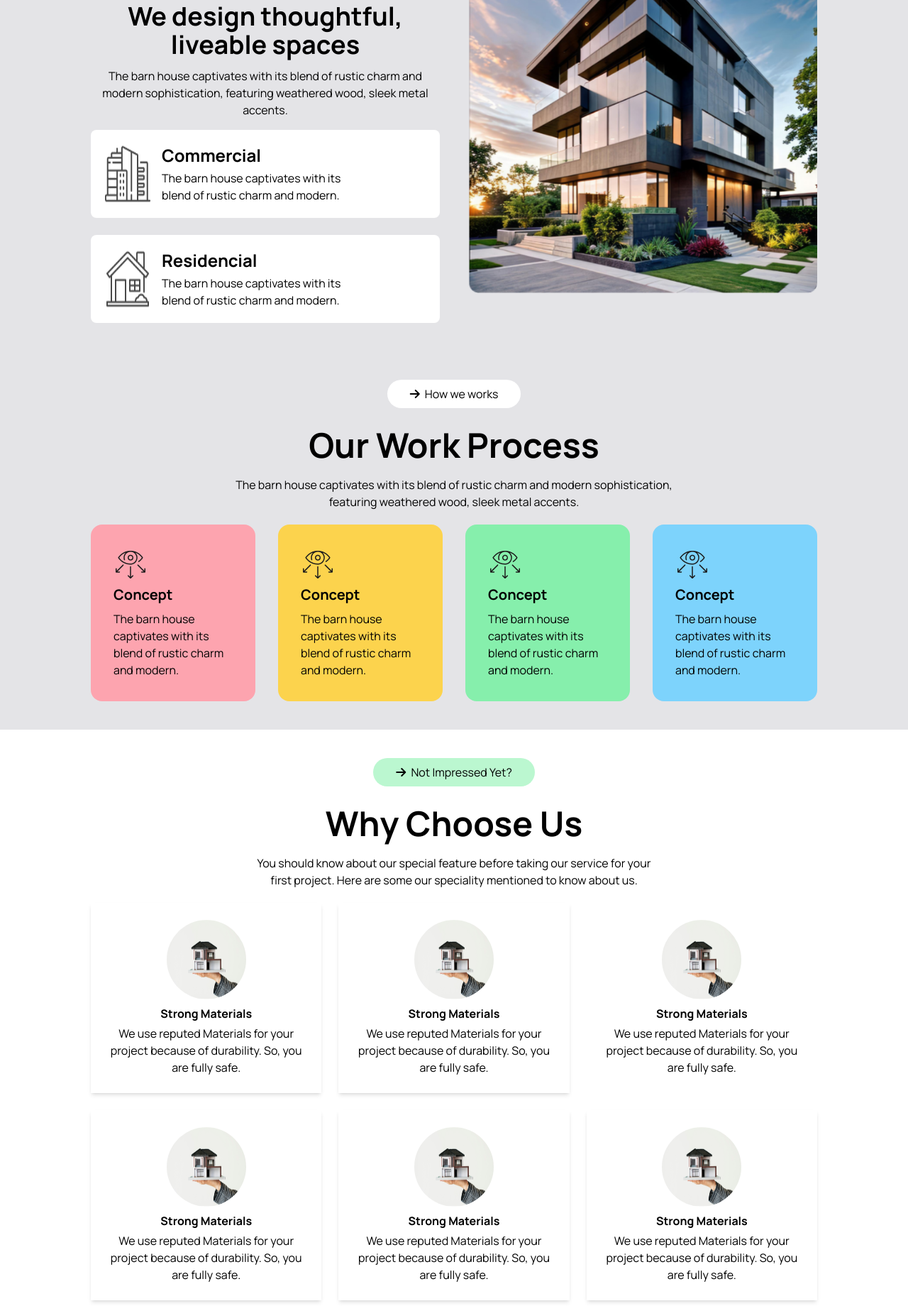
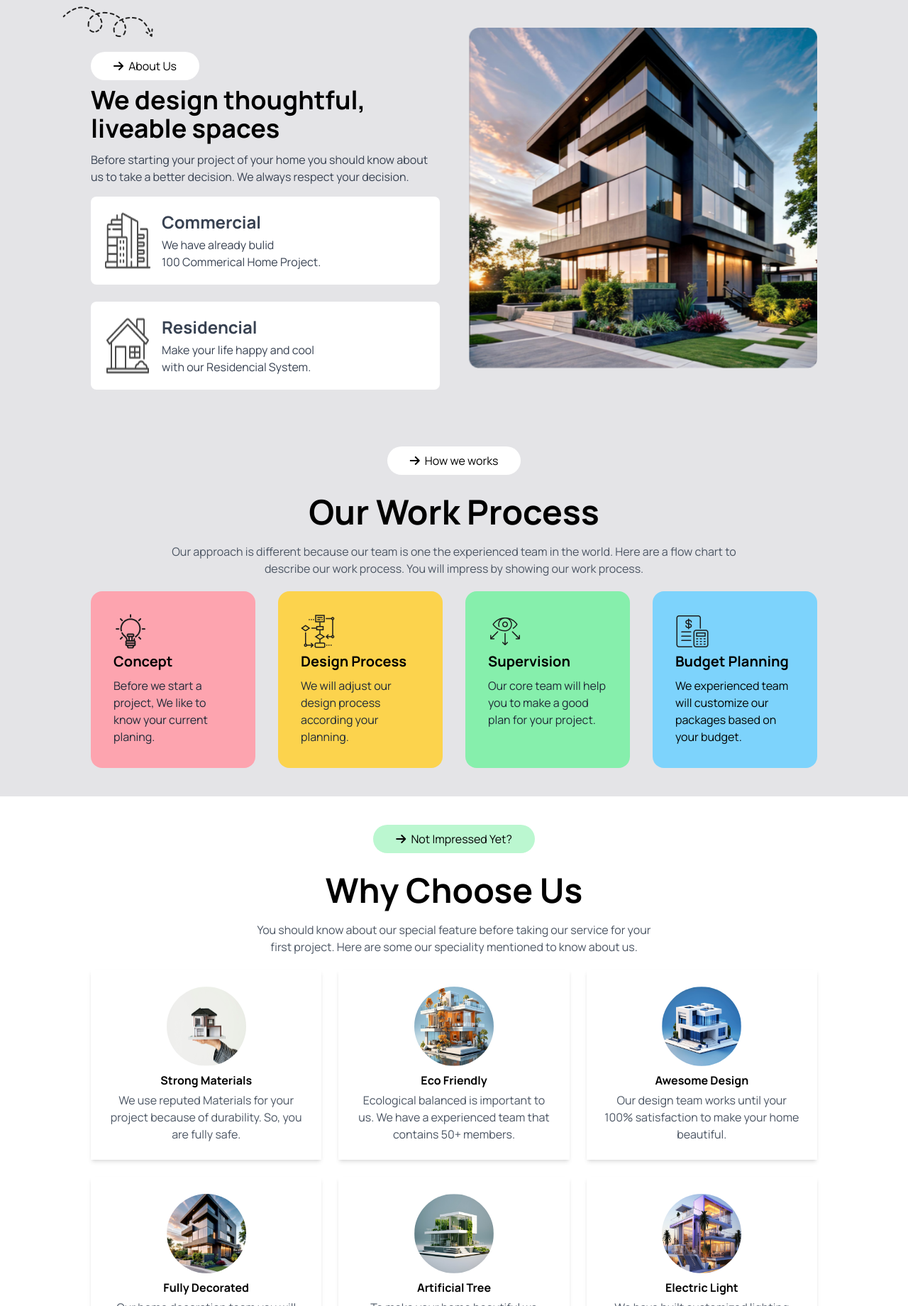
Before and after one commit to jnoyon/tailwind-project, a plain HTML site: page index.html in a window 1280 px wide. Shown: the part 960-2800 px from the top of the page at 71% size. Drawn offline with nearby package versions, Linux system fonts and the light colour scheme.

Commit message:
Text changed

```diff
--- a/index.html
+++ b/index.html
@@ -7,26 +7,26 @@
     <link rel="preconnect" href="https://fonts.googleapis.com">
     <link rel="preconnect" href="https://fonts.gstatic.com" crossorigin>
     <link href="https://fonts.googleapis.com/css2?family=Manrope:wght@200..800&display=swap" rel="stylesheet">
-    <script src="https://cdn.tailwindcss.com"></script>
     <link rel="stylesheet" href="https://cdnjs.cloudflare.com/ajax/libs/font-awesome/6.6.0/css/all.min.css" integrity="sha512-Kc323vGBEqzTmouAECnVceyQqyqdsSiqLQISBL29aUW4U/M7pSPA/gEUZQqv1cwx4OnYxTxve5UMg5GT6L4JJg==" crossorigin="anonymous" referrerpolicy="no-referrer" />
     <style>
         body {
             font-family: "Manrope", sans-serif;
         }
     </style>
+    <script src="https://cdn.tailwindcss.com"></script>
 </head>
 <body>
     <header class="header-area py-10 bg-slate-200">
         <div class="container w-4/5 mx-auto">
             <div class="header-section flex gap-5 justify-between">
-                <div class="logo md:w-2/12">
+                <div class="logo">
                     <a href="#"> <i class="fa-solid fa-arrow-up rotate-45 bg-lime-400 rounded-full px-3 py-2.5 mr-1"></i> <span class="font-extrabold text-2xl"> Rinterio </span> </a>
                 </div>
                 <div class="mobile-menu-bar md:hidden">
                     <a href="#" class="bg-white px-4 py-3 rounded-full border border-solid border-gray-300"> <i class="fa fa-bars"></i> </a>
                 </div>
-                <div class="main-menu hidden md:block md:w-6/12">
-                    <ul class="nav flex justify-evenly">
+                <div class="main-menu hidden md:block text-gray-500">
+                    <ul class="nav flex gap-10 justify-evenly">
                         <li><a href="#" class="font-bold"> Home </a></li>
                         <li><a href="#"> Services </a></li>
                         <li><a href="#"> Portfolio </a></li>
@@ -34,43 +34,42 @@
                         <li><a href="#"> Contact Us </a></li>
                     </ul>
                 </div>
-                <div class="menu-right hidden md:block md:w-4/12">
+                <div class="menu-right hidden md:block">
                     <ul class="nav gap-3 flex">
-                        <li> <a href="#"> <i class="fa-solid fa-magnifying-glass bg-white rounded-full p-2"></i> </a> </li>
-                        <li> <a href="#"> <i class="fa-solid fa-cart-shopping bg-white rounded-full p-2"></i> </a> </li>
+                        <li> <a href="#"> <i class="fa-solid fa-magnifying-glass text-gray-500 bg-white rounded-full p-2 border border-solid border-gray-300"></i> </a> </li>
+                        <li> <a href="#"> <i class="fa-solid fa-cart-shopping text-gray-500 bg-white rounded-full p-2 border border-solid border-gray-300"></i> </a> </li>
                         <li><a href="#" class="bg-lime-400 font-bold px-5 py-3 rounded-full"> Book Consult <i class="fa-solid fa-arrow-up rotate-45 rounded-full px-2 py-1.5 bg-black text-white ml-1"></i> </a></li>
                     </ul>
                 </div>
             </div>
             <div class="hero-section text-center">
                 <img class="mx-auto p-10" src="images/banner.png" alt="Image">
-                <h1 class="text-3xl md:text-6xl font-bold mb-5"> A barn house of this design has <br> a striking appearance </h1>
-                <p class="p-3"> The barn house captivates with its blend of rustic charm and modern sophistication, <br> featuring weathered wood, sleek metal accents, and large windows that flood the space with natural light. </p>
-                 <a href="#" class="bg-lime-300 font-bold rounded-3xl px-5 py-3 block md:inline-block"> View Details <i class="fa-solid fa-arrow-up rotate-45 rounded-full px-2 py-1.5 bg-green-400 ml-1"></i> </a>
+                <h1 class="text-3xl md:text-6xl font-bold mb-5 w-4/5 mx-auto"> Let's make your dream home with our experienced team and make your life happy! </h1>
+                <p class="p-3 text-gray-700"> The barn house captivates with its blend of rustic charm and modern sophistication, <br> featuring weathered wood, sleek metal accents, and large windows that flood the space with natural light. </p>
+                 <a href="#" class="bg-lime-300 font-bold rounded-3xl px-6 py-2.5 block md:inline-block border border solid border-lime-400"> View Details <i class="fa-solid fa-arrow-up rotate-45 rounded-full px-2 py-1.5 bg-green-400 ml-1"></i> </a>
             </div>
         </div>
     </header>
 
     <section class="about-area bg-zinc-200 py-10">
         <div class="container w-4/5 mx-auto gap-10 flex flex-col items-center md:flex-row">
-            <div class="about-left relative text-center md:w-1/2">
+            <div class="about-left relative text-center md:text-left md:w-1/2">
                 <img src="images/Vector.png" alt="line" class="absolute -left-10 hidden md:block">
                 <h1 class="px-8 mb-2 mt-16 p-2 bg-white rounded-3xl inline-block"> <i class="fa-solid fa-arrow-right mr-1"></i> About Us </h1>
                 <h1 class="font-bold text-4xl mb-3"> We design thoughtful, <br> liveable spaces </h1>
-                <p class="mb-4"> The barn house captivates with its blend of rustic charm and
-                    modern sophistication, featuring weathered wood, sleek metal accents. </p>
-                <div class="about-card text-left mb-6 p-5 rounded-lg flex gap-4 bg-white">
+                <p class="mb-4 text-gray-700"> Before starting your project of your home you should know about us to take a better decision.  We always respect your decision. </p>
+                <div class="about-card text-gray-700 text-left mb-6 p-5 rounded-lg flex gap-4 bg-white">
                     <img src="images/commercial.png" alt="image">
                     <div class="about-text">
                         <h2 class="font-bold text-2xl mb-1"> Commercial </h2>
-                        <p> The barn house captivates with its <br> blend of rustic charm and modern. </p>
+                        <p> We have already bulid <br> 100 Commerical Home Project. </p>
                     </div>
                 </div>
-                <div class="about-card text-left p-5 rounded-lg flex gap-4 bg-white">
+                <div class="about-card text-gray-700  text-left p-5 rounded-lg flex gap-4 bg-white">
                     <img src="images/residential.png" alt="image">
                     <div class="about-text">
                         <h2 class="font-bold text-2xl mb-1"> Residencial </h2>
-                        <p> The barn house captivates with its <br> blend of rustic charm and modern. </p>
+                        <p> Make your life happy and cool <br> with our Residencial System. </p>
                     </div>
                 </div>
             </div>
@@ -84,27 +83,27 @@
         <div class="container w-4/5 mx-auto">
             <h1 class="px-8 mb-2 p-2 bg-white rounded-3xl inline-block"> <i class="fa-solid fa-arrow-right mr-1"></i> How we works </h1>
             <h1 class="font-bold text-5xl py-5"> Our Work Process </h1>
-            <p class="mb-5"> The barn house captivates with its blend of rustic charm and modern sophistication, <br> featuring weathered wood, sleek metal accents. </p>
+            <p class="mb-5 w-4/5 mx-auto text-gray-600"> Our approach is different because our team is one the experienced team in the world. Here are a flow chart to describe our work process. You will impress by showing our work process. </p>
             <div class="work-box-container gap-8 text-left flex flex-col md:flex-row">
                 <div class="wb-item p-8 rounded-2xl bg-rose-300 md:w-1/4">
-                    <img src="images/vision.png" alt="Image" class="mb-1">
+                    <img src="images/concept.png" alt="Image" class="mb-1">
                     <h2 class="font-bold text-xl mb-2"> Concept </h2>
-                    <p> The barn house captivates with its blend of rustic charm and modern. </p>
+                    <p class="text-gray-800"> Before we start a project, We like to know your current planing. </p>
                 </div>
                 <div class="wb-item p-8 rounded-2xl bg-amber-300 md:w-1/4">
-                    <img src="images/vision.png" alt="Image" class="mb-1">
-                    <h2 class="font-bold text-xl mb-2"> Concept </h2>
-                    <p> The barn house captivates with its blend of rustic charm and modern. </p>
+                    <img src="images/flow-chart.png" alt="Image" class="mb-1">
+                    <h2 class="font-bold text-xl mb-2"> Design Process </h2>
+                    <p class="text-gray-800"> We will adjust our design process according your planning. </p>
                 </div>
                 <div class="wb-item p-8 rounded-2xl bg-green-300 md:w-1/4">
                     <img src="images/vision.png" alt="Image" class="mb-1">
-                    <h2 class="font-bold text-xl mb-2"> Concept </h2>
-                    <p> The barn house captivates with its blend of rustic charm and modern. </p>
+                    <h2 class="font-bold text-xl mb-2"> Supervision </h2>
+                    <p class="text-gray-800"> Our core team will help you to make a good plan for your project. </p>
                 </div>
                 <div class="wb-item p-8 rounded-2xl bg-sky-300 md:w-1/4">
-                    <img src="images/vision.png" alt="Image" class="mb-1">
-                    <h2 class="font-bold text-xl mb-2"> Concept </h2>
-                    <p> The barn house captivates with its blend of rustic charm and modern. </p>
+                    <img src="images/budget-planning.png" alt="Image" class="mb-1">
+                    <h2 class="font-bold text-xl mb-2"> Budget Planning </h2>
+                    <p> We experienced team will customize our packages based on your budget.  </p>
                 </div>
             </div>
         </div>
@@ -114,37 +113,37 @@
         <div class="container w-4/5 mx-auto">
             <h1 class="px-8 mb-2 p-2 bg-green-200 rounded-3xl inline-block"> <i class="fa-solid fa-arrow-right mr-1"></i> Not Impressed Yet? </h1>
             <h1 class="font-bold text-5xl py-5"> Why Choose Us </h1>
-            <p class="mb-5"> You should know about our special feature before taking our service for your <br> first project. Here are some our speciality mentioned to know about us. </p>
+            <p class="mb-5 text-gray-600"> You should know about our special feature before taking our service for your <br> first project. Here are some our speciality mentioned to know about us. </p>
             <div class="choose-section grid grid-cols-3 gap-3 md:gap-6">
                 <div class="choose-item col-span-3 hover:opacity-60 transition-all p-6 shadow-md md:col-span-1">
                     <img src="images/img1.png" alt="Image" class="mx-auto rounded-full w-28 h-28 mb-2">
                     <h2 class="font-bold mb-1"> Strong Materials </h2>
-                    <p> We use reputed Materials for your project because of durability. So, you are fully safe. </p>
+                    <p class="text-gray-600"> We use reputed Materials for your project because of durability. So, you are fully safe. </p>
                 </div>
                 <div class="choose-item col-span-3 hover:opacity-60 transition-all p-6 shadow-md md:col-span-1">
-                    <img src="images/img1.png" alt="Image" class="mx-auto rounded-full w-28 h-28 mb-2">
-                    <h2 class="font-bold mb-1"> Strong Materials </h2>
-                    <p> We use reputed Materials for your project because of durability. So, you are fully safe. </p>
-                </div>
-                <div class="choose-item col-span-3 hover:opacity-60 transition-all p-6 shadow-m md:col-span-1">
-                    <img src="images/img1.png" alt="Image" class="mx-auto rounded-full w-28 h-28 mb-2">
-                    <h2 class="font-bold mb-1"> Strong Materials </h2>
-                    <p> We use reputed Materials for your project because of durability. So, you are fully safe. </p>
+                    <img src="images/img2.png" alt="Image" class="mx-auto rounded-full w-28 h-28 mb-2">
+                    <h2 class="font-bold mb-1"> Eco Friendly </h2>
+                    <p class="text-gray-600"> Ecological balanced is important to us. We have a experienced team that contains 50+ members. </p>
                 </div>
                 <div class="choose-item col-span-3 hover:opacity-60 transition-all p-6 shadow-md md:col-span-1">
-                    <img src="images/img1.png" alt="Image" class="mx-auto rounded-full w-28 h-28 mb-2">
-                    <h2 class="font-bold mb-1"> Strong Materials </h2>
-                    <p> We use reputed Materials for your project because of durability. So, you are fully safe. </p>
+                    <img src="images/img3.png" alt="Image" class="mx-auto rounded-full w-28 h-28 mb-2">
+                    <h2 class="font-bold mb-1"> Awesome Design </h2>
+                    <p class="text-gray-600"> Our design team works until your 100% satisfaction to make your home beautiful. </p>
                 </div>
                 <div class="choose-item col-span-3 hover:opacity-60 transition-all p-6 shadow-md md:col-span-1">
-                    <img src="images/img1.png" alt="Image" class="mx-auto rounded-full w-28 h-28 mb-2">
-                    <h2 class="font-bold mb-1"> Strong Materials </h2>
-                    <p> We use reputed Materials for your project because of durability. So, you are fully safe. </p>
+                    <img src="images/Rectangle.png" alt="Image" class="mx-auto rounded-full w-28 h-28 mb-2">
+                    <h2 class="font-bold mb-1"> Fully Decorated </h2>
+                    <p class="text-gray-600"> Our home decaration team you will help to select better furniture and gadgets. </p>
                 </div>
                 <div class="choose-item col-span-3 hover:opacity-60 transition-all p-6 shadow-md md:col-span-1">
-                    <img src="images/img1.png" alt="Image" class="mx-auto rounded-full w-28 h-28 mb-2">
-                    <h2 class="font-bold mb-1"> Strong Materials </h2>
-                    <p> We use reputed Materials for your project because of durability. So, you are fully safe. </p>
+                    <img src="images/img4.png" alt="Image" class="mx-auto rounded-full w-28 h-28 mb-2">
+                    <h2 class="font-bold mb-1"> Artificial Tree </h2>
+                    <p class="text-gray-600"> To make your home beautiful we provide free (Limited Numbers) Artificial trees . </p>
+                </div>
+                <div class="choose-item col-span-3 hover:opacity-60 transition-all p-6 shadow-md md:col-span-1">
+                    <img src="images/article1.png" alt="Image" class="mx-auto rounded-full w-28 h-28 mb-2">
+                    <h2 class="font-bold mb-1"> Electric Light </h2>
+                    <p class="text-gray-600"> We have built customized lighting system to make home looks good on night and evening. </p>
                 </div>
 
             </div>
@@ -152,18 +151,18 @@
         </div>
     </section>
 
-    <section class="contact-form bg-[url('images/bg.jpg')] text-center py-20">
+    <section class="contact-form bg-[url('images/bg.jpg')] text-center bg- py-20">
         <div class="container w-4/5 mx-auto">
             <h1 class="px-8 mb-2 p-2 bg-green-200 rounded-3xl inline-block"> <i class="fa-solid fa-arrow-right mr-1"></i> Let's Connect </h1>
             <h1 class="font-bold text-5xl py-5"> Lets Discuss Next Project </h1>
-            <p class="mb-5"> The barn house captivates with its blend of rustic charm and modern sophistication, <br> featuring weathered wood, sleek metal accents. </p>
+            <p class="mb-5 text-gray-600 w-4/5 mx-auto"> Now, It is high time to contact with just and make a order of your beautiful home. Just fill up the form, Our marketing team will response it within 24 hours. You can also ask any question before starting a order. </p>
             <form action="#" class="grid gap-5 md:grid-cols-2">
                 <input type="text" placeholder="First Name*" class="col-span-2 rounded-3xl p-3 md:col-span-1" required>
                 <input type="text" placeholder="Last Name*" class="col-span-2 rounded-3xl p-3 md:col-span-1" required>
                 <input type="number" placeholder="Mobile Number*" class="col-span-2 rounded-3xl p-3 md:col-span-1" required>
                 <input type="email" placeholder="Email Address*" class="col-span-2 rounded-3xl p-3 md:col-span-1" required>
-                <textarea name="message" placeholder="Write Message Here" id="formmessage" class="col-span-2 rounded-3xl p-3"></textarea>
-                <input type="submit" value="Send Mail" class="bg-green-400 col-span-2 font-bold px-5 py-3 rounded-full">
+                <textarea name="message" placeholder="Write Message Here" id="formmessage" class="col-span-2 rounded-3xl p-3 h-40 md:h-52"></textarea>
+                <button class="bg-green-400 col-span-2 font-bold px-5 py-3 rounded-full"> Send Mail  <i class="fa-solid fa-arrow-up rotate-45 rounded-full px-2 py-1.5 bg-black text-white ml-1"></i> </button>
             </form>
         </div>
     </section>
@@ -172,13 +171,13 @@
         <div class="container w-4/5 mx-auto">
             <h1 class="px-8 mb-2 p-2 bg-green-200 rounded-3xl inline-block"> <i class="fa-solid fa-arrow-right mr-1"></i> Explore Our Latest Work </h1>
             <h1 class="font-bold text-5xl py-5"> Our Latest Portfolio </h1>
-            <p class="mb-5"> The barn house captivates with its blend of rustic charm and modern <br> sophistication, featuring weathered wood, sleek metal accents. </p>
+            <p class="mb-5 text-gray-600 mx-auto md:w-3/5">  We have already build 100+ beautiful project. Your design and works definitely impressed you. Here are some our work sample. It will help you to take your decision.  </p>
             <div class="row flex flex-col text-justify md:flex-row md:gap-5">
                 <div class="portfolio-item md:w-2/3 mb-5 flex flex-col md:flex-row gap-5 rounded-xl p-5 border border-solid border-slate-200">
                     <img src="images/img1.png" alt="Image" width="w-full">
                     <div class="portfolio-text">
                         <h2 class="font-bold text-xl mb-2"> Commerical </h2>
-                        <p class="mb-3"> The barn house captivates with its blend of rustic charm and modern. The barn house captivates with its blend of rustic charm and modern . </p>
+                        <p class="mb-3 text-gray-600"> TWe have already bulid 100 Commerical Home Project. Let's make your dream home with our experienced team and make your life happy! We are ready to make a beautiful home for you. </p>
                         <a href="#">  <span class="font-extrabold"> View Details </span> <i class="fa-solid fa-arrow-up rotate-45 bg-lime-400 rounded-full px-2 py-1.5 mr-1"></i> </a>
                     </div>
                 </div>
@@ -187,18 +186,18 @@
                 </div>
             </div>
             <div class="row flex flex-col md:flex-row md:gap-5 text-justify">
-                <div class="portfolio-item w-3/12 mb-5 col-span-1  flex md:gap-5 rounded-xl p-5 border-2 border-solid border-slate-200">
+                <div class="portfolio-item md:w-3/12 mb-5 flex md:gap-5 rounded-xl p-5 border-2 border-solid border-slate-200">
                     <img src="images/img3.png" alt="Image" class="w-full">
                 </div>
-                <div class="portfolio-item w-6/12 flex flex-col md:flex-row mb-5 md:gap-5 rounded-xl p-5 border-2 border-solid border-slate-200">
+                <div class="portfolio-item md:w-6/12 flex flex-col md:flex-row mb-5 md:gap-5 rounded-xl p-5 border-2 border-solid border-slate-200">
                     <img src="images/img4.png" alt="Image" class="mb-4 w-full">
                     <div class="portfolio-text">
-                        <h2 class="font-bold text-xl mb-2"> Commerical </h2>
-                        <p class="mb-3"> The barn house captivates with its blend of rustic charm and modern. The barn house captivates with its blend of rustic charm and modern . </p>
+                        <h2 class="font-bold text-xl mb-2"> Residencial </h2>
+                        <p class="mb-3 text-gray-600"> Ecological balanced is important to us. We have a experienced team that contains 50+ members. </p>
                         <a href="#">  <span class="font-extrabold"> View Details </span> <i class="fa-solid fa-arrow-up rotate-45 bg-lime-400 rounded-full px-2 py-1.5 mr-1"></i> </a>
                     </div>
                 </div>
-                <div class="portfolio-item w-3/12 mb-5 gap-1 rounded-xl p-5 border border-solid border-slate-200">
+                <div class="portfolio-item md:w-3/12 mb-5 gap-1 rounded-xl p-5 border border-solid border-slate-200">
                     <img src="images/img5.png" alt="Image" class="w-full">
                 </div>
                 <div class="md:hidden portfolio-item gap-1 rounded-xl p-5 border border-solid border-slate-200">
@@ -210,8 +209,9 @@
 
     <footer class="footer-section text-white bg-black text-center py-20">
         <div class="container w-4/5 mx-auto">
-           <h1 class="mb-4">  <i class="fa-solid fa-arrow-up rotate-45 bg-green-400 rounded-full px-2 py-1"></i> <span class="font-bold text-2xl"> Rinterio </span> </h1>
-            <p class="mb-10"> The barn house captivates with its blend of rustic charm <br> and modern sophistication, featuring weathered wood, sleek metal accents. </p>
+           <h1 class="mb-4">  <i class="fa-solid fa-arrow-up rotate-45 bg-green-400 text-black rounded-full px-2 py-1.5 mr-1"></i> <span class="font-bold text-2xl"> Rinterio </span> </h1>
+            <p class="mb-10 text-gray-600 md:w-3/5 mx-auto"> Rinterio is the best agency in Asia. Let's make your dream home with our experienced team and make your life happy! We are ready to make a beautiful home for you.
+            </p>
             <ul class="mb-10 flex flex-col justify-evenly md:flex-row">
                 <li><a href="#" class="py-2 block"> Home </a></li>
                 <li><a href="#" class="py-2 block"> Services </a></li>
```
